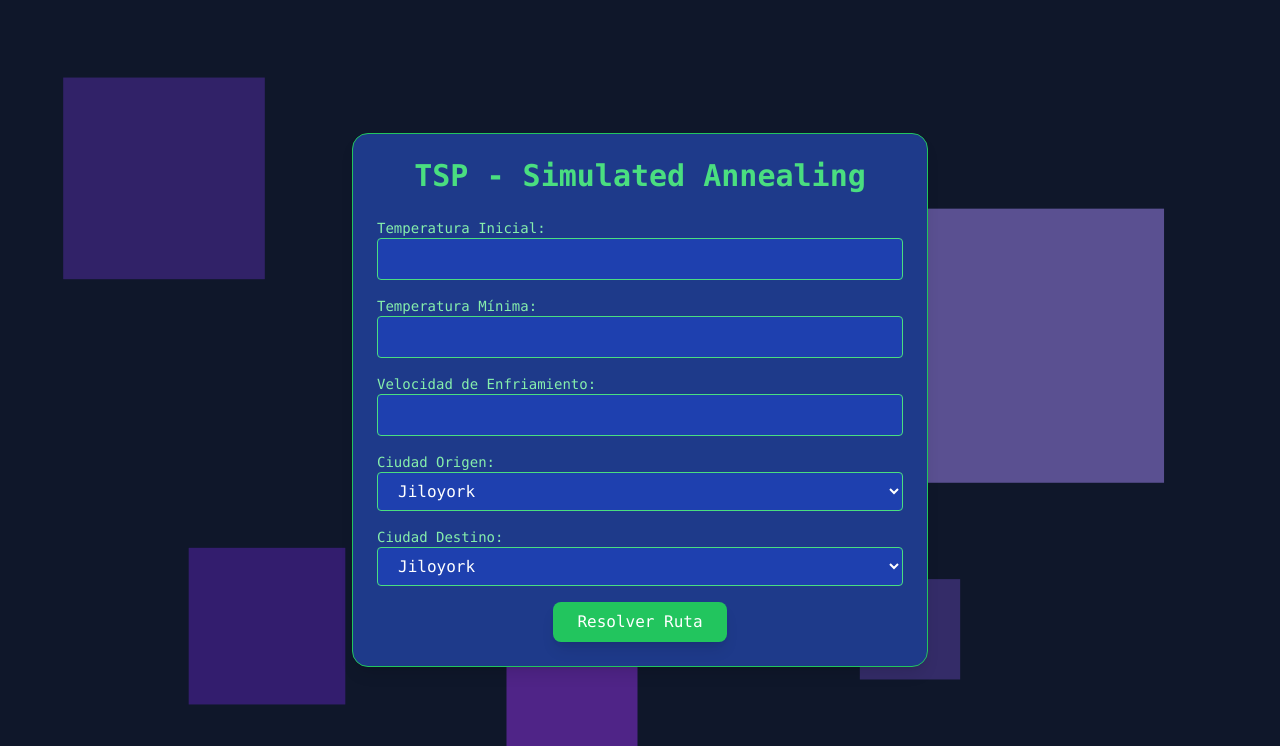
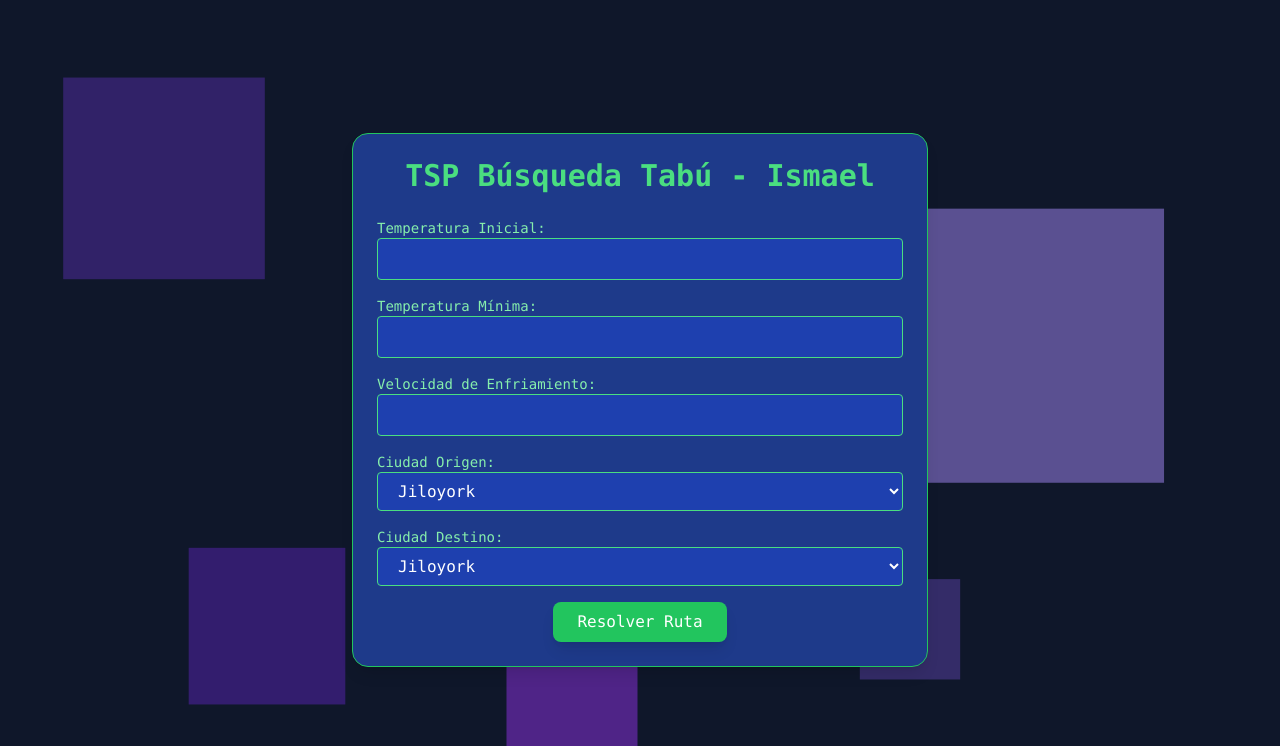
Before and after one commit to IsmaelJrDev/TSP_Busqueda_Tabu, a Flask app: page / in a window 1280 px wide. Shown: the top 746 px of the page. Run offline with Flask 3, Linux system fonts and the light colour scheme; some libraries are stand-ins or nearby versions.

Commit message:
Actualizacion

```diff
--- a/templates/index.html
+++ b/templates/index.html
@@ -24,7 +24,7 @@
             class="w-full max-w-xl p-6 rounded-2xl shadow-lg bg-blue-900 border border-green-500 animate-fade-in relative z-10"
         >
             <h1 class="text-3xl font-bold text-green-400 mb-6 text-center">
-                TSP - Simulated Annealing
+                TSP Búsqueda Tabú - Ismael
             </h1>
             <form action="/resolver" method="POST" class="space-y-4">
                 <div>
```
